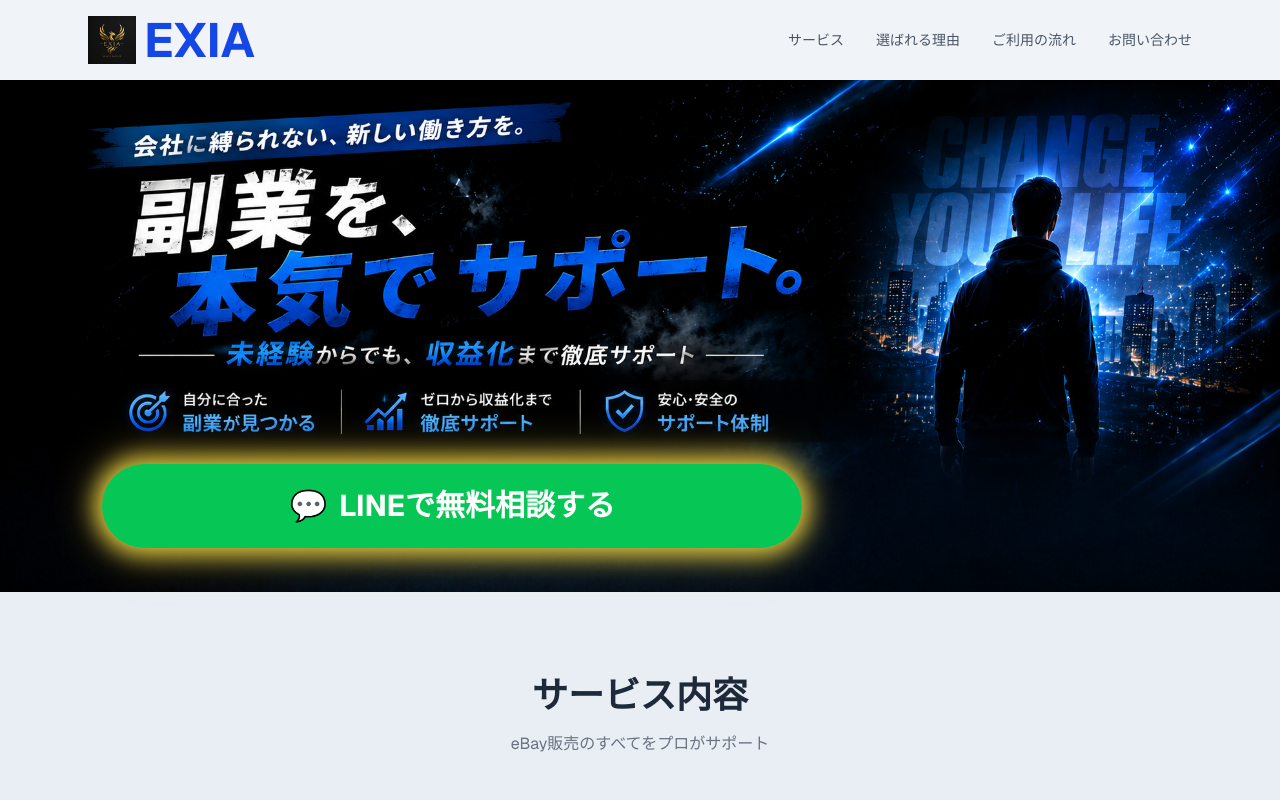
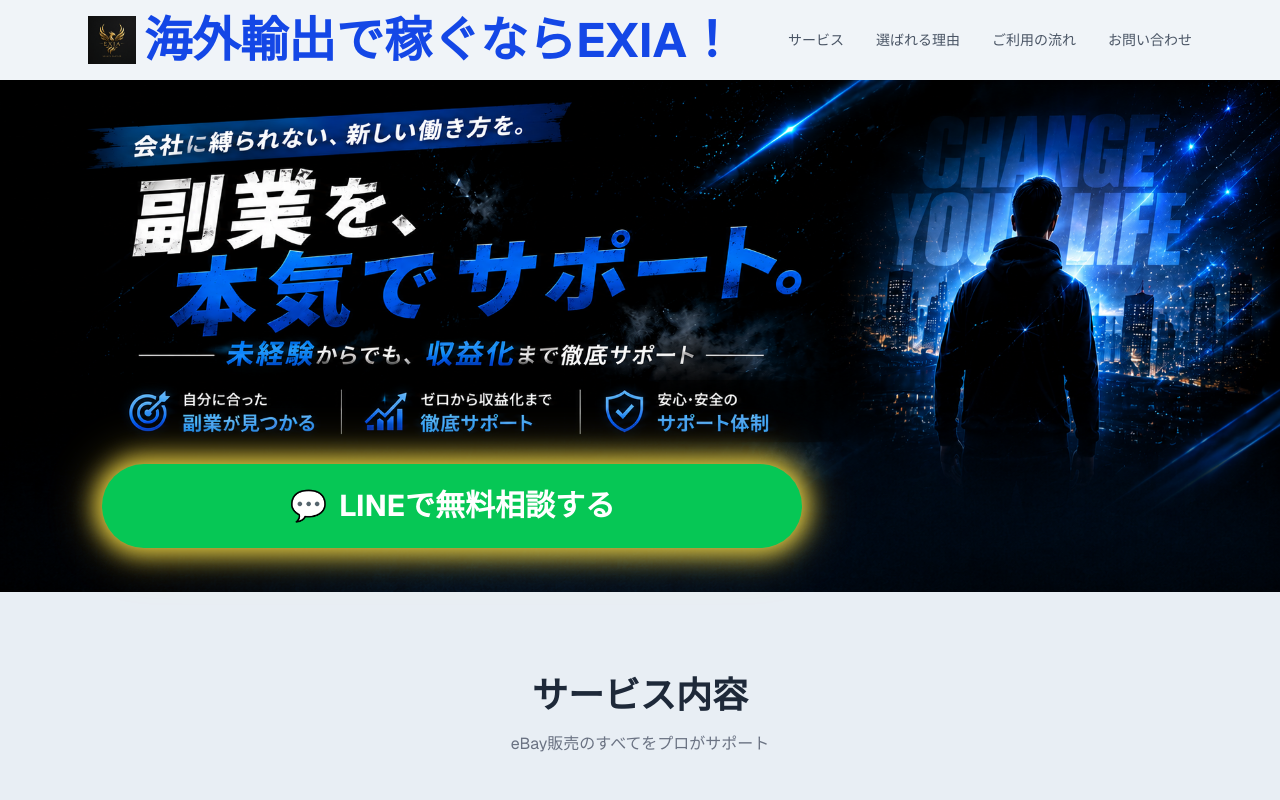
Before and after one commit to hongzhongyuuji99-gif/my-company-hp, a Next.js app: page / in a window 1280 px wide. Shown: the top 800 px of the page. Built offline with nearby package versions, Linux system fonts and the light colour scheme.

Commit message:
ナビ：サイト名を「海外輸出で稼ぐならEXIA！」に変更

```diff
--- a/app/page.tsx
+++ b/app/page.tsx
@@ -8,7 +8,7 @@ export default function Home() {
           <div className="flex items-center gap-2">
             {/* eslint-disable-next-line @next/next/no-img-element */}
             <img src="/logo.png.png" alt="EXIA" className="h-12 w-12 object-contain" style={{mixBlendMode: "multiply"}} />
-            <span className="text-5xl font-bold text-blue-700">EXIA</span>
+            <span className="text-5xl font-bold text-blue-700">海外輸出で稼ぐならEXIA！</span>
           </div>
           <nav className="hidden md:flex gap-8 text-sm font-medium text-gray-600">
             <a href="#service" className="hover:text-blue-600">サービス</a>
```
